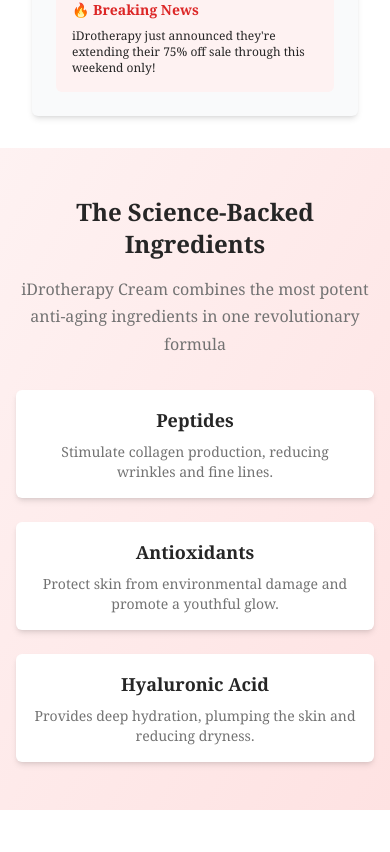
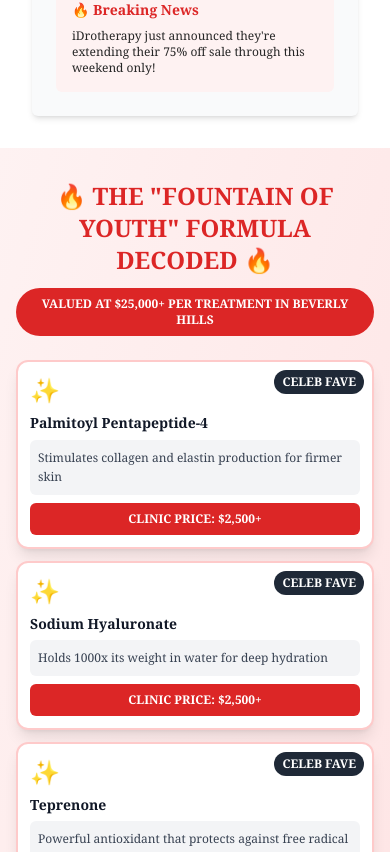
Before and after one commit to woliwia/idrotherapy-news-investigation, a React (Vite) app: page / in a window 390 px wide. Shown: the part 3990-4842 px from the top of the page. Built offline with nearby package versions, Linux system fonts and the light colour scheme.

Commit message:
Fix ingredient section styling
Add ingredient section with red styling before the "Morning. Night. Even On Your Hands." section. Make all subsequent sections full width and optimize for mobile (iPhone 14).

```diff
--- a/src/pages/Index.tsx
+++ b/src/pages/Index.tsx
@@ -210,28 +210,73 @@ const Index = () => {
       {/* Full Width Sections Start Here */}
       <div className="w-full">
         {/* Ingredients Section - Full Width */}
-        <section className="bg-gradient-to-br from-red-50 to-red-100 py-12 md:py-16 px-4">
-          <div className="max-w-4xl mx-auto text-center">
-            <h2 className="news-headline text-2xl md:text-3xl font-bold mb-4">
-              The Science-Backed Ingredients
-            </h2>
-            <p className="text-news-muted mb-8">
-              iDrotherapy Cream combines the most potent anti-aging ingredients in one revolutionary formula
-            </p>
+        <section className="bg-gradient-to-br from-red-50 to-red-100 py-8 md:py-12 lg:py-16 px-4">
+          <div className="max-w-7xl mx-auto">
+            <div className="text-center mb-6 md:mb-8 lg:mb-12">
+              <h2 className="text-2xl md:text-3xl lg:text-4xl xl:text-5xl font-bold text-red-600 mb-3 md:mb-4 flex items-center justify-center gap-2 md:gap-4 flex-wrap">
+                🔥 THE "FOUNTAIN OF YOUTH" FORMULA DECODED 🔥
+              </h2>
+              <div className="inline-block bg-red-600 text-white px-3 md:px-4 lg:px-6 py-2 rounded-full font-semibold text-xs md:text-sm lg:text-base">
+                VALUED AT $25,000+ PER TREATMENT IN BEVERLY HILLS
+              </div>
+            </div>
 
-            <div className="grid grid-cols-1 md:grid-cols-2 lg:grid-cols-3 gap-6">
-              <div className="p-4 bg-white rounded-lg shadow-md">
-                <h3 className="font-semibold text-lg mb-2">Peptides</h3>
-                <p className="text-sm text-news-muted">Stimulate collagen production, reducing wrinkles and fine lines.</p>
-              </div>
-              <div className="p-4 bg-white rounded-lg shadow-md">
-                <h3 className="font-semibold text-lg mb-2">Antioxidants</h3>
-                <p className="text-sm text-news-muted">Protect skin from environmental damage and promote a youthful glow.</p>
-              </div>
-              <div className="p-4 bg-white rounded-lg shadow-md">
-                <h3 className="font-semibold text-lg mb-2">Hyaluronic Acid</h3>
-                <p className="text-sm text-news-muted">Provides deep hydration, plumping the skin and reducing dryness.</p>
-              </div>
+            <div className="grid grid-cols-1 sm:grid-cols-2 lg:grid-cols-3 gap-3 md:gap-4 lg:gap-6 max-w-6xl mx-auto">
+              {[
+                {
+                  name: "Palmitoyl Pentapeptide-4",
+                  icon: "✨",
+                  description: "Stimulates collagen and elastin production for firmer skin",
+                  price: "CLINIC PRICE: $2,500+"
+                },
+                {
+                  name: "Sodium Hyaluronate",
+                  icon: "✨",
+                  description: "Holds 1000x its weight in water for deep hydration",
+                  price: "CLINIC PRICE: $2,500+"
+                },
+                {
+                  name: "Teprenone",
+                  icon: "✨",
+                  description: "Powerful antioxidant that protects against free radical damage",
+                  price: "CLINIC PRICE: $2,500+"
+                },
+                {
+                  name: "Boron Nitride",
+                  icon: "✨",
+                  description: "Creates an immediate smoothing effect and fills fine lines",
+                  price: "CLINIC PRICE: $2,500+"
+                },
+                {
+                  name: "Glycerin",
+                  icon: "✨",
+                  description: "Natural humectant that maintains skin moisture barrier",
+                  price: "CLINIC PRICE: $2,500+"
+                },
+                {
+                  name: "Iodopropynyl Butylcarbamate",
+                  icon: "✨",
+                  description: "Advanced preservative system that maintains formula purity and stability",
+                  price: "CLINIC PRICE: $2,500+"
+                }
+              ].map((ingredient) => (
+                <div
+                  key={ingredient.name}
+                  className="bg-white rounded-xl p-3 md:p-4 lg:p-6 shadow-lg border-2 border-red-200 hover:border-red-400 transition-all duration-300 relative overflow-hidden"
+                >
+                  <div className="absolute top-2 md:top-3 right-2 md:right-3 bg-gray-800 text-white px-2 md:px-3 py-1 rounded-full text-xs font-bold">
+                    CELEB FAVE
+                  </div>
+                  <div className="text-2xl md:text-3xl lg:text-4xl mb-2 md:mb-3 lg:mb-4">{ingredient.icon}</div>
+                  <h3 className="font-bold text-sm md:text-base lg:text-lg mb-2 md:mb-3 text-gray-900 leading-tight">{ingredient.name}</h3>
+                  <div className="bg-gray-100 rounded-lg p-2 md:p-3 lg:p-4 mb-2 md:mb-3 lg:mb-4">
+                    <p className="text-xs md:text-sm text-gray-700 leading-relaxed">{ingredient.description}</p>
+                  </div>
+                  <div className="bg-red-600 text-white text-center py-2 rounded-lg font-semibold text-xs md:text-sm">
+                    {ingredient.price}
+                  </div>
+                </div>
+              ))}
             </div>
           </div>
         </section>
```
